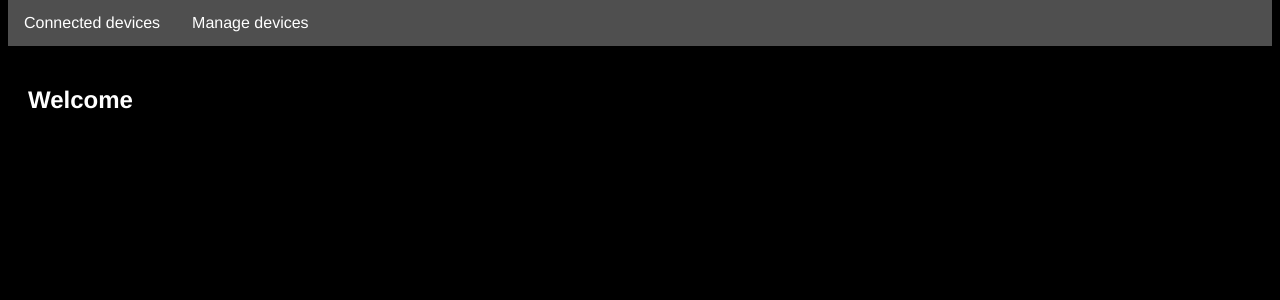
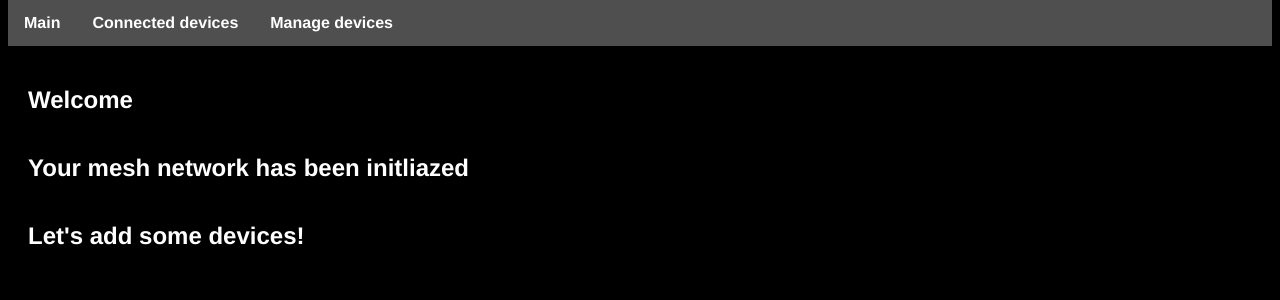
Before and after one commit to EHammer98/BLEmeshUserInterface, a Flask app: template templates/main.html in a window 1280 px wide. Shown: the part 137-437 px from the top of the page. Run offline with Flask 2, Linux system fonts and the light colour scheme; the template is opened without the code that fills it, so the values that code supplies are empty; parts of the project's set-up code (start-up, migrations or seed data) failed here and were passed over; some libraries are stand-ins or nearby versions.

```diff
--- a/templates/layout.html
+++ b/templates/layout.html
@@ -17,8 +17,9 @@
     </h1>
   </header>
   <ul>
-    <li><a href="/connected">Connected devices</a></li>
-    <li><a href="/devices">Manage devices</a></li>
+    <li><a href="/main"><b>Main</b></a></li>
+    <li><a href="/connected"><b>Connected devices</b></a></li>
+    <li><a href="/devices"><b>Manage devices</b></a></li>
   </ul>
   <main role="main" class="container">
     <div class="row">
--- a/templates/main.html
+++ b/templates/main.html
@@ -3,4 +3,10 @@
      <h2>
        Welcome
      </h2>
+     <h2>
+       Your mesh network has been initliazed
+     </h2>
+     <h2>
+       Let's add some devices!
+     </h2>
 {% endblock content %}
--- a/templates/remove.html
+++ b/templates/remove.html
@@ -15,7 +15,7 @@
                 <h3>
                   <a href="/remove/{{ nodes.deviceKey }}/{{ nodes['configuration'].elements[0].unicastAddress }}/{{ nodes['configuration'].elements[1].unicastAddress }}/{{ nodes['configuration'].elements[2].unicastAddress }}/{{ nodes['configuration'].elements[3].unicastAddress }}">Remove</a>
                   &emsp;
-                  <a href="/devices/add/{{ nodes.deviceKey }}">Add to group</a>
+                  <a href="/devices/config/{{ nodes.deviceKey }}">Add to group</a>
                 </h3>
               </th>
             </tr>
--- a/webapp.py
+++ b/webapp.py
@@ -1,6 +1,6 @@
 from flask import Flask, render_template, request, redirect, flash, current_app as app
 import sys, os, subprocess, time, json
-#import pyBluezConnector
+import pyBluezConnector
 app = Flask(__name__)
 
 @app.route('/')
@@ -21,13 +21,11 @@ def connectedDevices():
 
 @app.route('/on/<unicastAddress>', methods = ['GET'])
 def switchOnApp(unicastAddress):
-    #print("on : " + unicastAddress)
     switchOn(unicastAddress)
     return redirect('/connected', code=302)
 
 @app.route('/off/<unicastAddress>', methods = ['GET'])
 def switchOffApp(unicastAddress):
-    #print("off : " + unicastAddress)
     switchOff(unicastAddress)
     return redirect('/connected', code=302)
 
@@ -40,14 +38,18 @@ def statusRequest(unicastAddress):
 @app.route('/devices/add/<uidd>', methods = ['POST', 'GET'])
 def provision(uidd):
     addDev(uidd)
+    return render_template('provision.html', uidd=uidd)
+
+@app.route('/devices/config/<device>', methods = ['POST', 'GET'])
+def config(device):
     #filename = os.path.join(app.static_folder, 'message.json')
     #with open(filename) as file:
         #data = json.load(file)
     with open("/home/pi/.config/meshctl/prov_db.json", 'r') as file:
         data = json.load(file)
-    return render_template('provision.html', uidd=uidd, posts=data)
+    return render_template('group.html', device=device, posts=data)
 
-@app.route('/grouped/<device>', methods = ['POST', 'GET'])
+@app.route('/devices/config/grouped/<device>', methods = ['POST', 'GET'])
 def addToGroup(device):
     if request.method == 'POST':
         result = request.form
```
Also changed, not shown: templates/group.html (added, +31 -0 lines), templates/provision.html (+0 -23 lines).
